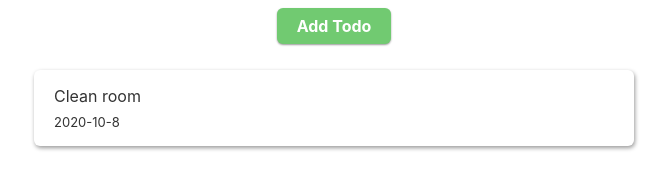
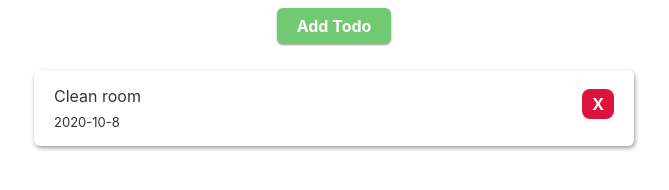
Before and after one commit to Fishoilsalesman/svelte-todoapp, a Svelte app: page / in a window 1280 px wide. Shown: the part 144-334 px from the top of the page, without its empty margins (306-975 px from the left). Built offline with nearby package versions, Linux system fonts and the light colour scheme.

Commit message:
delete todo function

```diff
--- a/src/App.svelte
+++ b/src/App.svelte
@@ -14,6 +14,11 @@
 		let newTodo = e.detail;
 		todos = [newTodo, ...todos];
 	};
+
+	const deleteTodo = (e) => {
+		let id = e.detail;
+		todos = todos.filter((x) => x.id !== id);
+	};
 </script>
 
 <style>
@@ -25,5 +30,5 @@
 
 <AddTodoForm on:addTodo={addTodo} />
 <main>
-	<TodoList {todos} />
+	<TodoList {todos} on:deleteTodo={deleteTodo} />
 </main>
--- a/src/components/TodoItem.svelte
+++ b/src/components/TodoItem.svelte
@@ -1,5 +1,9 @@
 <script>
+  import { createEventDispatcher } from "svelte";
+
   export let todo;
+
+  let dispatch = createEventDispatcher();
 </script>
 
 <style>
@@ -8,6 +12,9 @@
     box-shadow: 1px 2px 4px rgba(0, 0, 0, 0.4);
     border-radius: 6px;
     margin: 15px 0;
+    display: flex;
+    justify-content: space-between;
+    align-items: center;
   }
   p {
     width: 100%;
@@ -18,9 +25,25 @@
   .due {
     font-size: 13px;
   }
+  button {
+    border: none;
+    border-radius: 8px;
+    font-weight: bold;
+    color: white;
+    background: crimson;
+    padding: 5px 10px;
+    cursor: pointer;
+  }
 </style>
 
 <div class="todo">
-  <p>{todo.todo}</p>
-  <p class="due">{todo.due}</p>
+  <div class="left">
+    <p>{todo.todo}</p>
+    <p class="due">{todo.due}</p>
+  </div>
+
+  <button
+    on:click={() => {
+      dispatch('deleteTodo', todo.id);
+    }}>X</button>
 </div>
--- a/src/components/TodoList.svelte
+++ b/src/components/TodoList.svelte
@@ -9,6 +9,6 @@
 
 <div>
   {#each todos as todo (todo.id)}
-    <TodoItem {todo} />
+    <TodoItem {todo} on:deleteTodo />
   {/each}
 </div>
```
